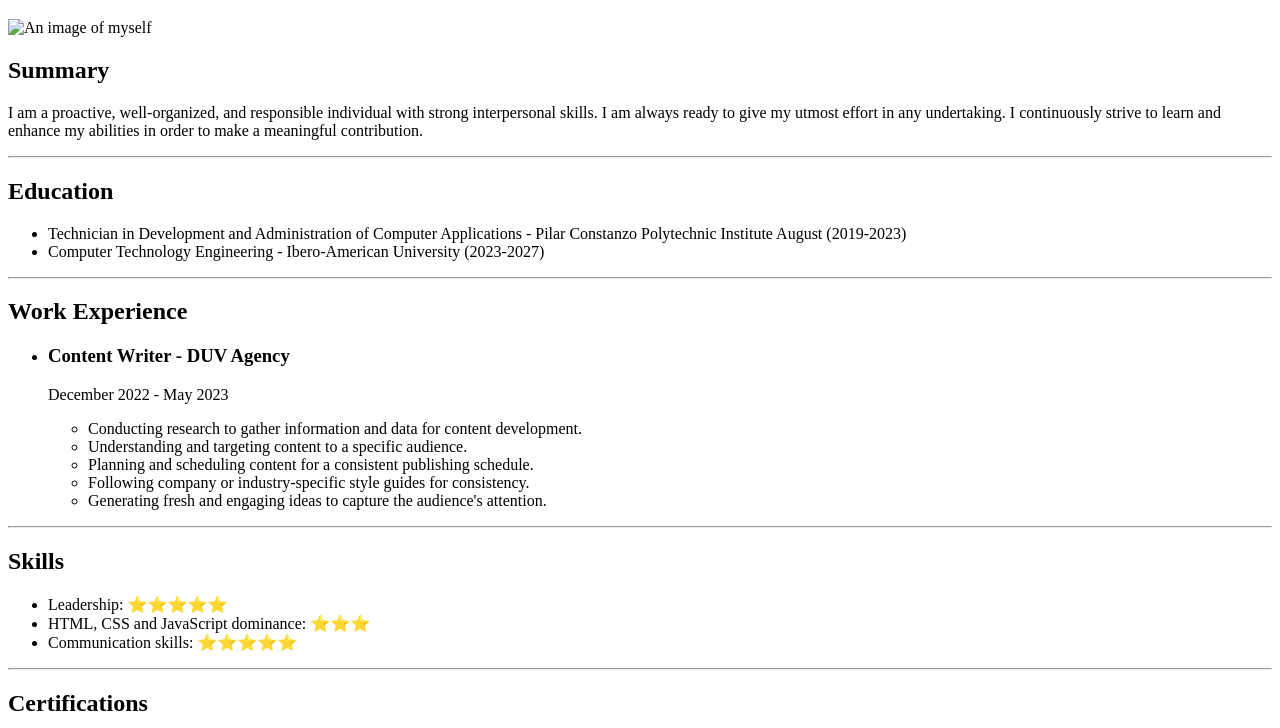
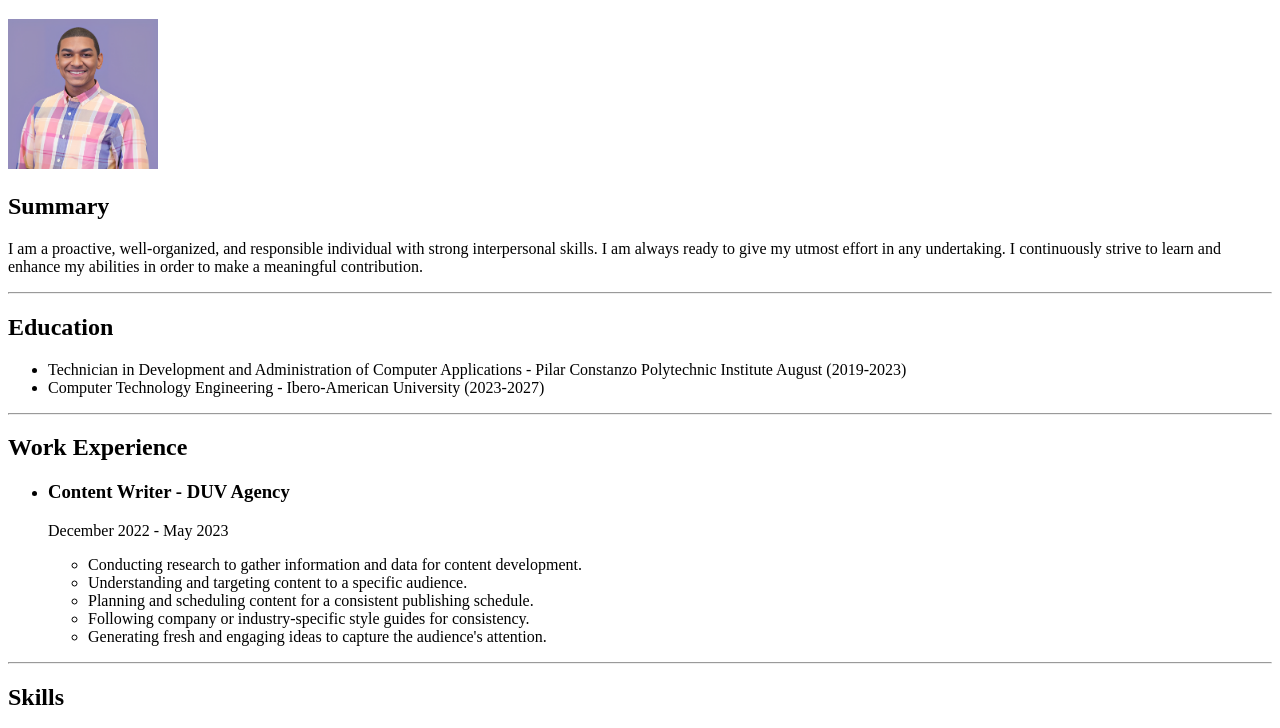
Before and after one commit to Yordi314/capstone, a plain HTML site: page index.html in a window 1280 px wide. Shown: the part 61-789 px from the top of the page. Drawn offline with Linux system fonts and the light colour scheme.

Commit message:
index.html

```diff
--- a/index.html
+++ b/index.html
@@ -7,7 +7,7 @@
 </head>
 <body>
     <h1>Yordi Polanco Pujols</h1>
-    <img src="./images/Perfil.png" alt="An image of myself" width="150px">
+    <img src="Perfil.png" alt="An image of myself" width="150px">
     <h2>Summary</h2>
     <p>I am a proactive, well-organized, and responsible individual with strong interpersonal skills. I am always ready to give my utmost effort in any undertaking. I continuously strive to learn and enhance my abilities in order to make a meaningful contribution.</p>
     <hr>
```
